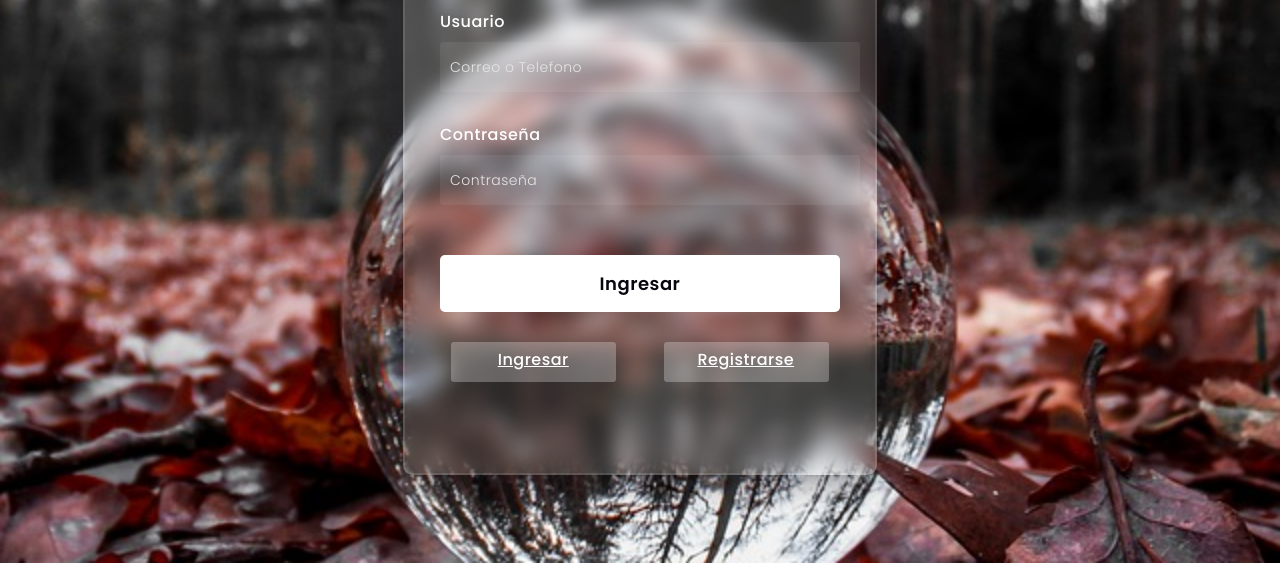
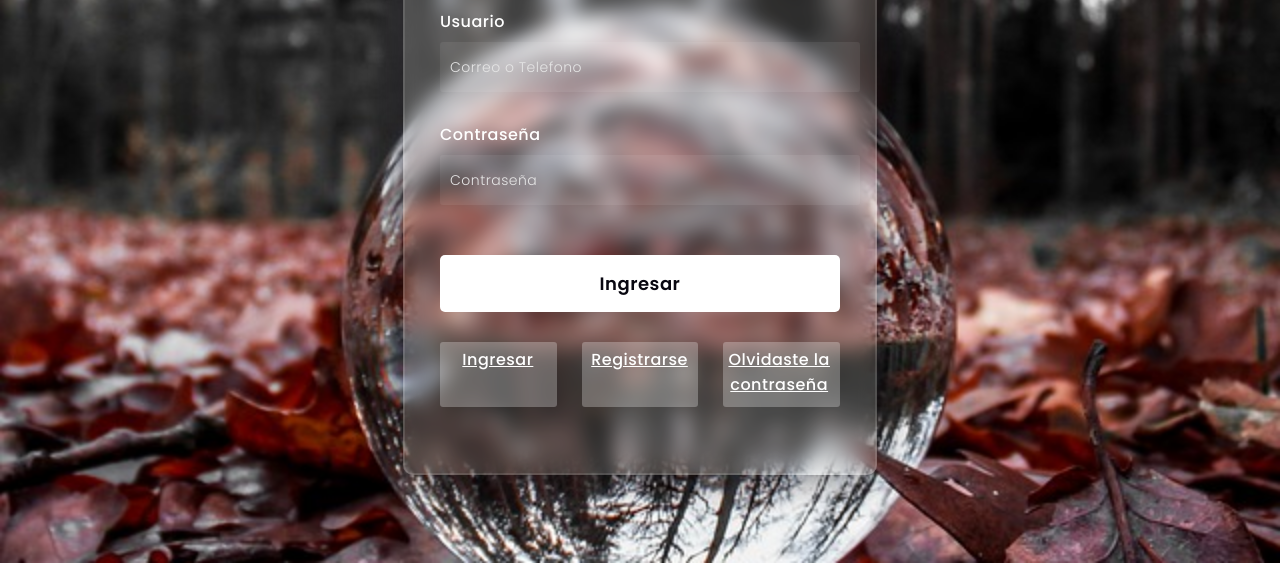
Before and after one commit to GabyLudewig/Teclers, a plain HTML site: page html/login.html in a window 1280 px wide. Shown: the part 237-800 px from the top of the page. Drawn offline with Linux system fonts and the light colour scheme.

Commit message:
Boton de recuperacio

```diff
--- a/html/login.html
+++ b/html/login.html
@@ -29,6 +29,10 @@
          <div class="fb"><i class=""></i>
             <a href="registro.html">Registrarse</a>
          </div>
+         <div class="fb">
+          <a id="restablecer" href="recuperacion.html">Olvidaste la contraseña</a>
+        </div>
+
         </div>
     </form>
 </body>
```
